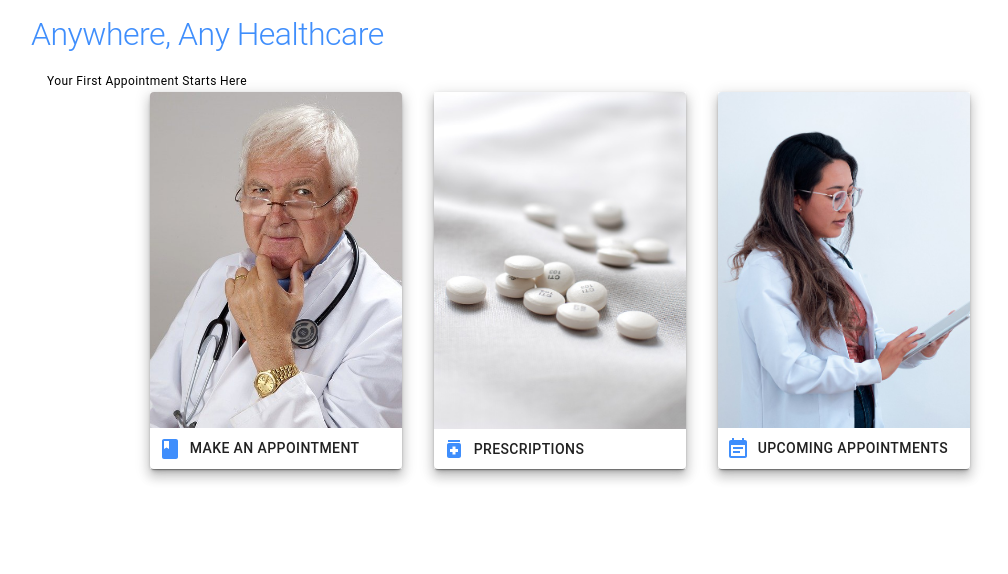
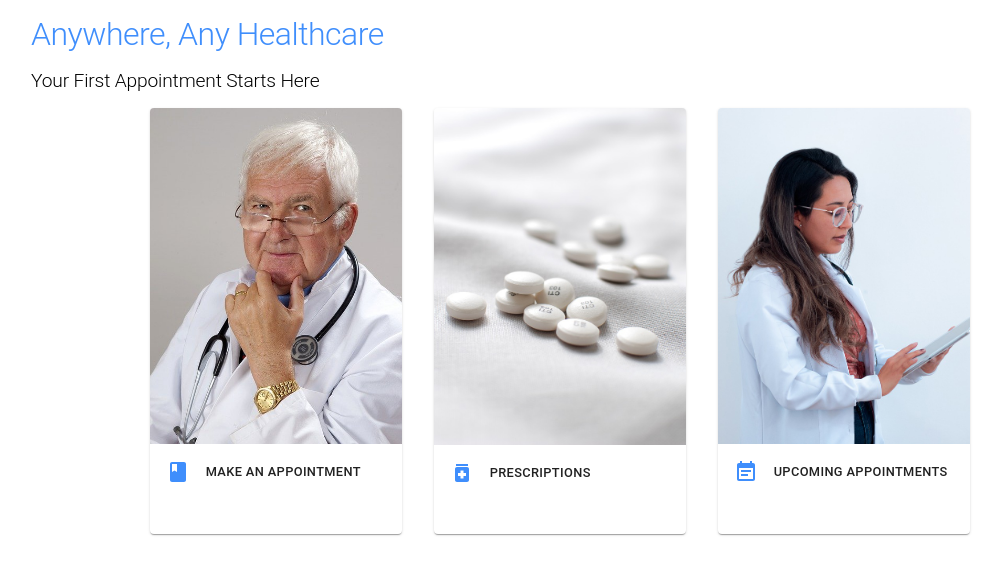
Before and after one commit to zhanghong27/NYUHack2022-FooBar, a React (Create React App) app in the folder web/: page /home in a window 1280 px wide. Shown: the top 574 px of the page, without its empty margins (33-1041 px from the left). Built offline with nearby package versions, Linux system fonts and the light colour scheme.

Commit message:
Improve page responsiveness

```diff
--- a/web/src/components/Appointment/DoctorCardList.tsx
+++ b/web/src/components/Appointment/DoctorCardList.tsx
@@ -9,7 +9,14 @@ type DoctorCardListProps = {
 
 const DoctorCardList = ({ doctors }: DoctorCardListProps) => {
   return (
-    <Box sx={{ display: 'flex', justifyContent: 'space-between' }}>
+    <Box
+      sx={{
+        display: 'flex',
+        '& > :not(style)': {
+          m: 1,
+        },
+      }}
+    >
       {doctors.map((doctor) => (
         <DoctorCard key={doctor.id} doctor={doctor} />
       ))}
--- a/web/src/components/ImgCard.tsx
+++ b/web/src/components/ImgCard.tsx
@@ -1,7 +1,8 @@
 import React from 'react'
-import { CardActionArea, Card, CardActions, CardMedia } from '@mui/material'
+import { CardActionArea, Card, CardActions, CardMedia, Grid, Container } from '@mui/material'
 import { WithChildren } from '../types'
 import { Link } from 'react-router-dom'
+import { Box } from '@mui/system'
 
 export type ImgCardProps = WithChildren<{
   img: string
@@ -12,8 +13,16 @@ const ImgCard = ({ children, img, to }: ImgCardProps) => {
   return (
     <Card>
       <CardActionArea component={Link} to={to}>
-        <CardMedia component='img' image={img} />
-        {children && <CardActions>{children}</CardActions>}
+        <Grid container>
+          <Grid item xs={2} sm={12}>
+          <CardMedia component='img' image={img} />
+          </Grid>
+          <Grid item xs={10} sm={12}>
+            <Box sx={{minHeight: '7vw'}}>
+              {children && <CardActions>{children}</CardActions>}
+            </Box>
+          </Grid>
+        </Grid>
       </CardActionArea>
     </Card>
   )
--- a/web/src/layout/TitlePage.tsx
+++ b/web/src/layout/TitlePage.tsx
@@ -21,7 +21,7 @@ const TitlePage = ({
         {title}
       </Typography>
       {subTitle && (
-        <Typography variant='caption' sx={{ margin: '1rem' }}>
+        <Typography variant='h2' color='black' sx={{ margin: '1rem 0 1rem' }}>
           {subTitle}
         </Typography>
       )}
--- a/web/src/routes/Home.tsx
+++ b/web/src/routes/Home.tsx
@@ -3,7 +3,6 @@ import BookIcon from '@mui/icons-material/Book'
 import MedicationIcon from '@mui/icons-material/Medication'
 import EventNoteIcon from '@mui/icons-material/EventNote'
 import { Grid, Typography } from '@mui/material'
-import ShadowBox from '../components/ShadowBox'
 // https://pixabay.com/photos/doctor-gray-hair-experience-2337835/
 import doctor from '../static/doctor.jpg'
 // https://pixabay.com/photos/pills-drugs-medicines-tablets-dose-6826554/
@@ -14,38 +13,43 @@ import ImgCard from '../components/ImgCard'
 import TitlePage from '../layout/TitlePage'
 
 const Home = () => {
+  const fontSize = {
+    sm: '0.6rem',
+    md: '0.8rem',
+  }
+
   return (
     <TitlePage
       title='Anywhere, Any Healthcare'
       subTitle='Your First Appointment Starts Here'
     >
       <Grid container spacing={4}>
-        <Grid item xs={1}></Grid>
-        <Grid item xs={3}>
-          <ShadowBox>
+        <Grid item sm={1}></Grid>
+        <Grid item sm={3} xs={12}>
           <ImgCard img={doctor} to='/appointment/new/list'>
-              <BookIcon color='primary' />
-              <Typography variant='button'>Make an Appointment</Typography>
+            <BookIcon color='primary' sx={{m: 1}}/>
+            <Typography variant='button' fontSize={fontSize}>
+              Make an Appointment
+            </Typography>
           </ImgCard>
-          </ShadowBox>
         </Grid>
-        <Grid item xs={3}>
-          <ShadowBox>
+        <Grid item sm={3} xs={12}>
           <ImgCard img={pills} to='/prescriptions'>
-              <MedicationIcon color='primary' />
-              <Typography variant='button'>Prescriptions</Typography>
+            <MedicationIcon color='primary' sx={{m: 1}} />
+            <Typography variant='button' fontSize={fontSize}>
+              Prescriptions
+            </Typography>
           </ImgCard>
-          </ShadowBox>
         </Grid>
-        <Grid item xs={3}>
-          <ShadowBox>
+        <Grid item sm={3} xs={12}>
           <ImgCard img={appointments} to='/appointment/upcoming/list'>
-              <EventNoteIcon color='primary' />
-              <Typography variant='button'>Upcoming Appointments</Typography>
+            <EventNoteIcon color='primary' sx={{m: 1}}/>
+            <Typography variant='button' fontSize={fontSize}>
+              Upcoming Appointments
+            </Typography>
           </ImgCard>
-          </ShadowBox>
         </Grid>
-        <Grid item xs={2}></Grid>
+        <Grid item sm={2}></Grid>
       </Grid>
     </TitlePage>
   )
```
Lines whose indentation alone changed are shown as unchanged.
